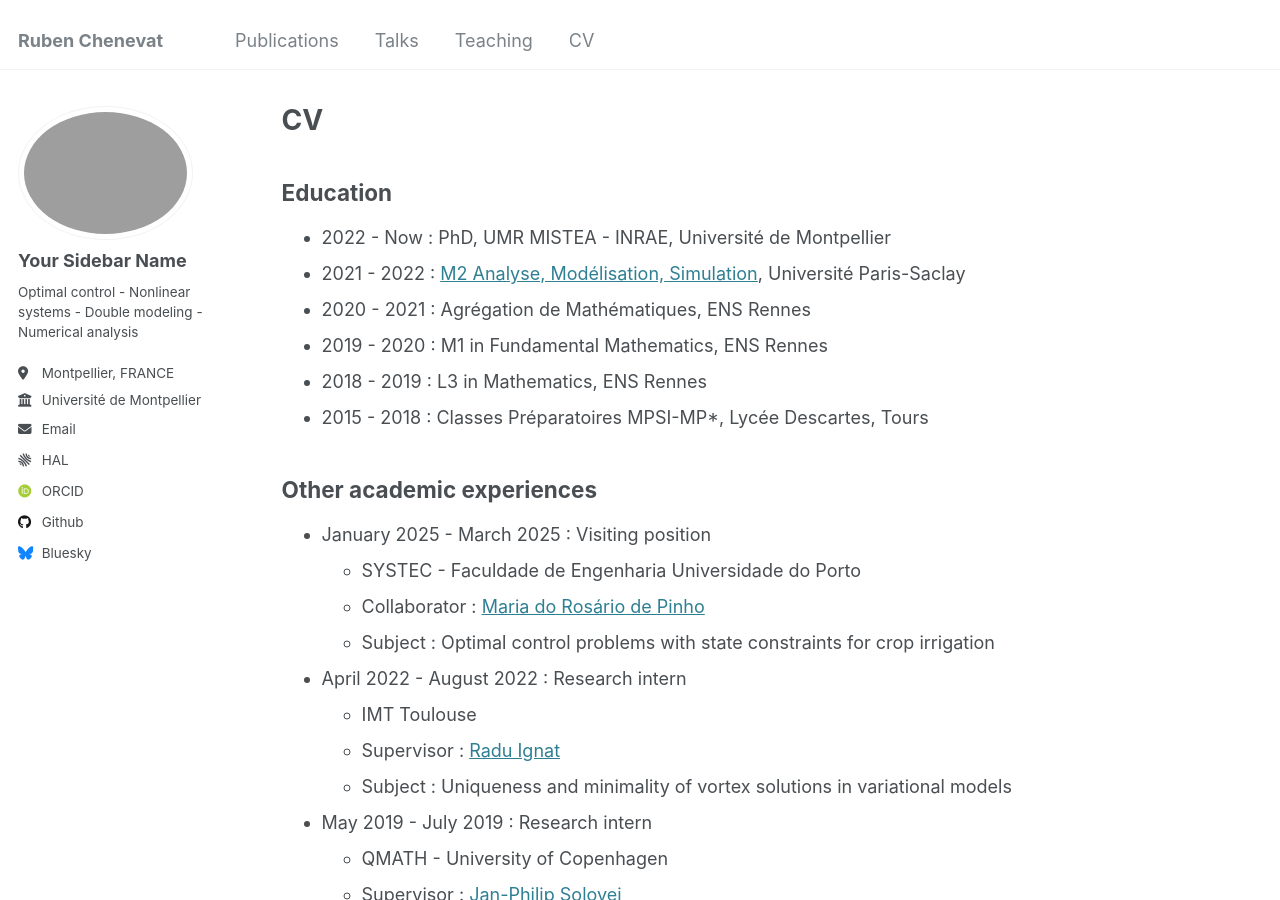
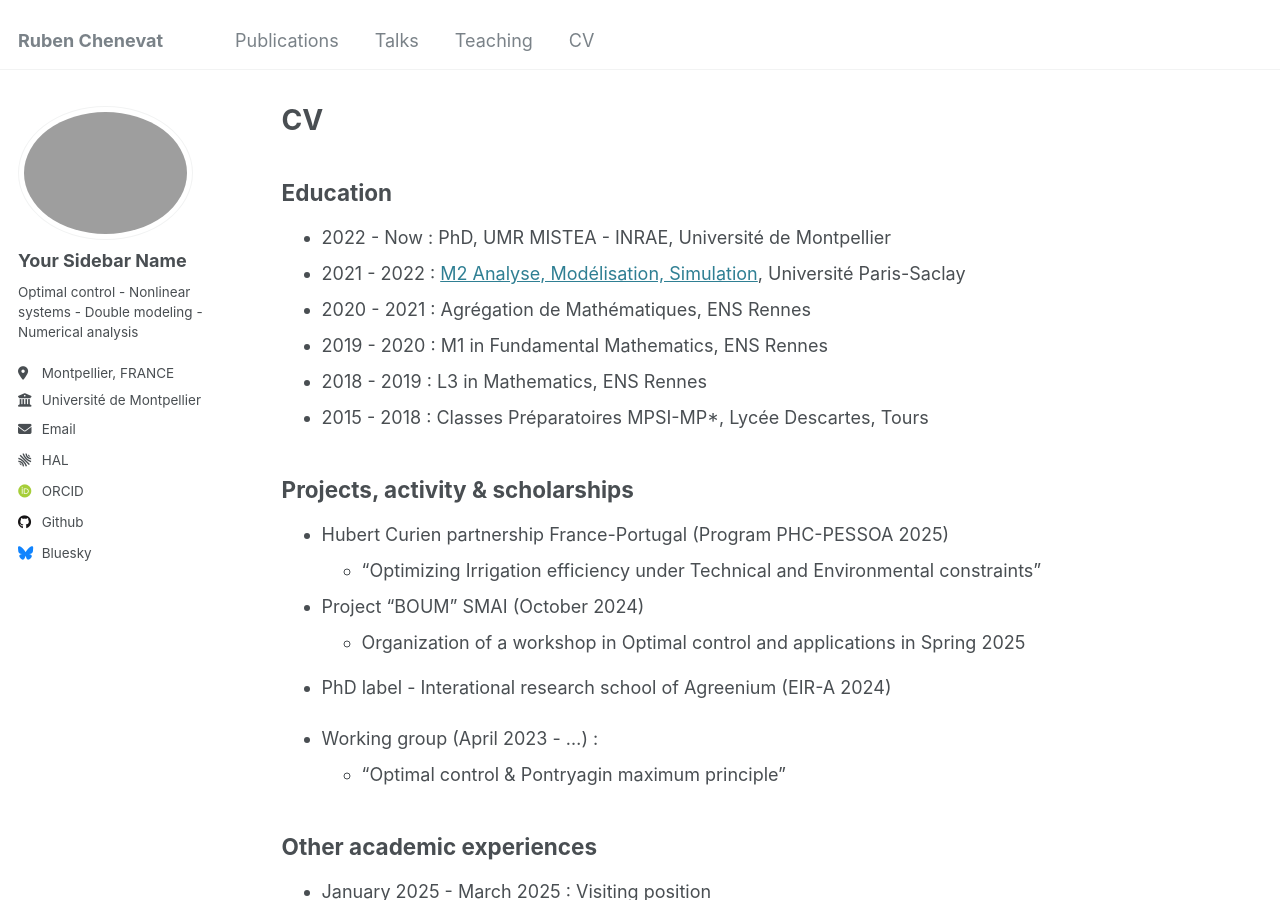
Before and after one commit to rubenchenevat/rubenchenevat.github.io, a Jekyll site: the page built from _pages/cv.md, in a window 1280 px wide and 900 px high. Built offline with Jekyll 4.4.1, drawn with Linux system fonts in a browser that asks for light colours; some web fonts are replaced.

Commit message:
Update cv.md

```diff
--- a/_pages/cv.md
+++ b/_pages/cv.md
@@ -17,6 +17,19 @@ redirect_from:
 * 2019 - 2020 : M1 in Fundamental Mathematics, ENS Rennes
 * 2018 - 2019 : L3 in Mathematics, ENS Rennes
 * 2015 - 2018 : Classes Préparatoires MPSI-MP*, Lycée Descartes, Tours
+
+## Projects, activity & scholarships
+
+* Hubert Curien partnership France-Portugal (Program PHC-PESSOA 2025)
+  * "Optimizing Irrigation efficiency under Technical and Environmental constraints"
+
+* Project "BOUM" SMAI (October 2024)
+  * Organization of a workshop in Optimal control and applications in Spring 2025
+
+* PhD label - Interational research school of Agreenium (EIR-A 2024)
+
+* Working group (April 2023 - ...) :
+  * "Optimal control & Pontryagin maximum principle"
 
 ## Other academic experiences
 
```
